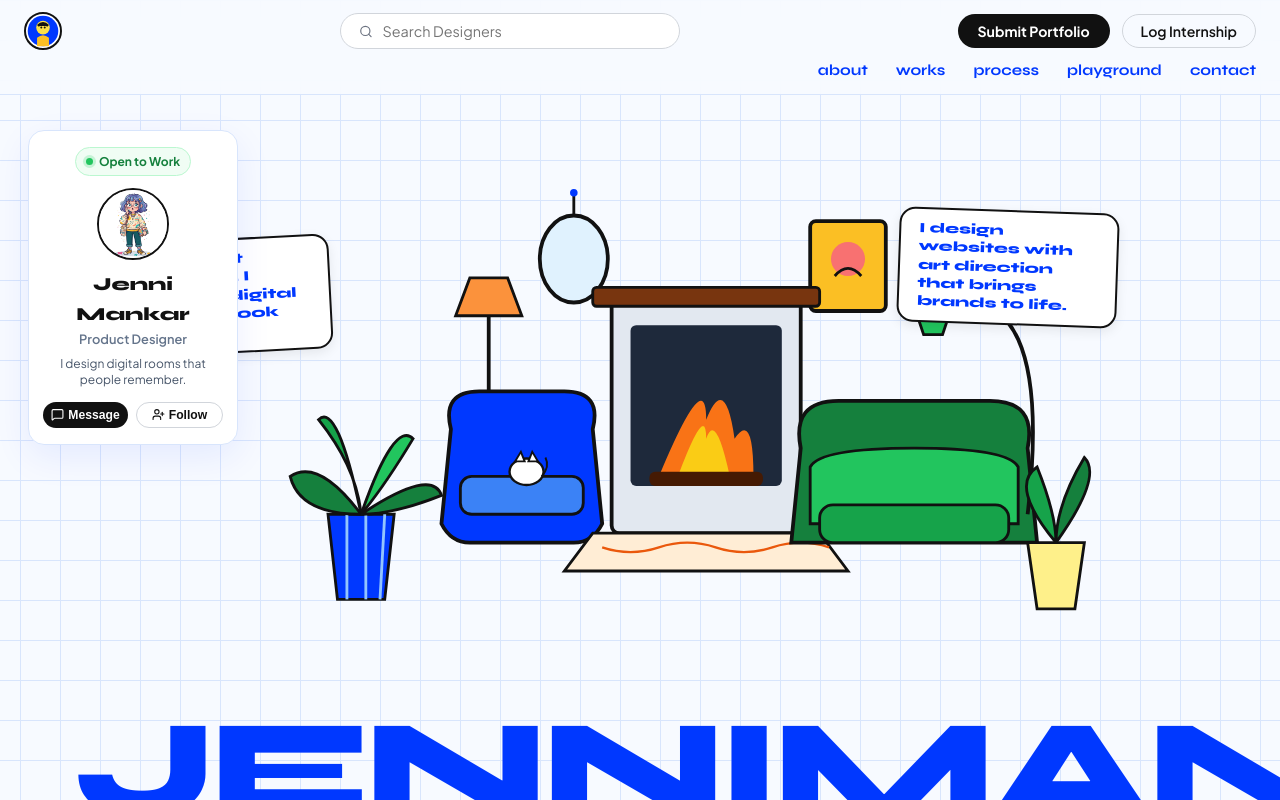
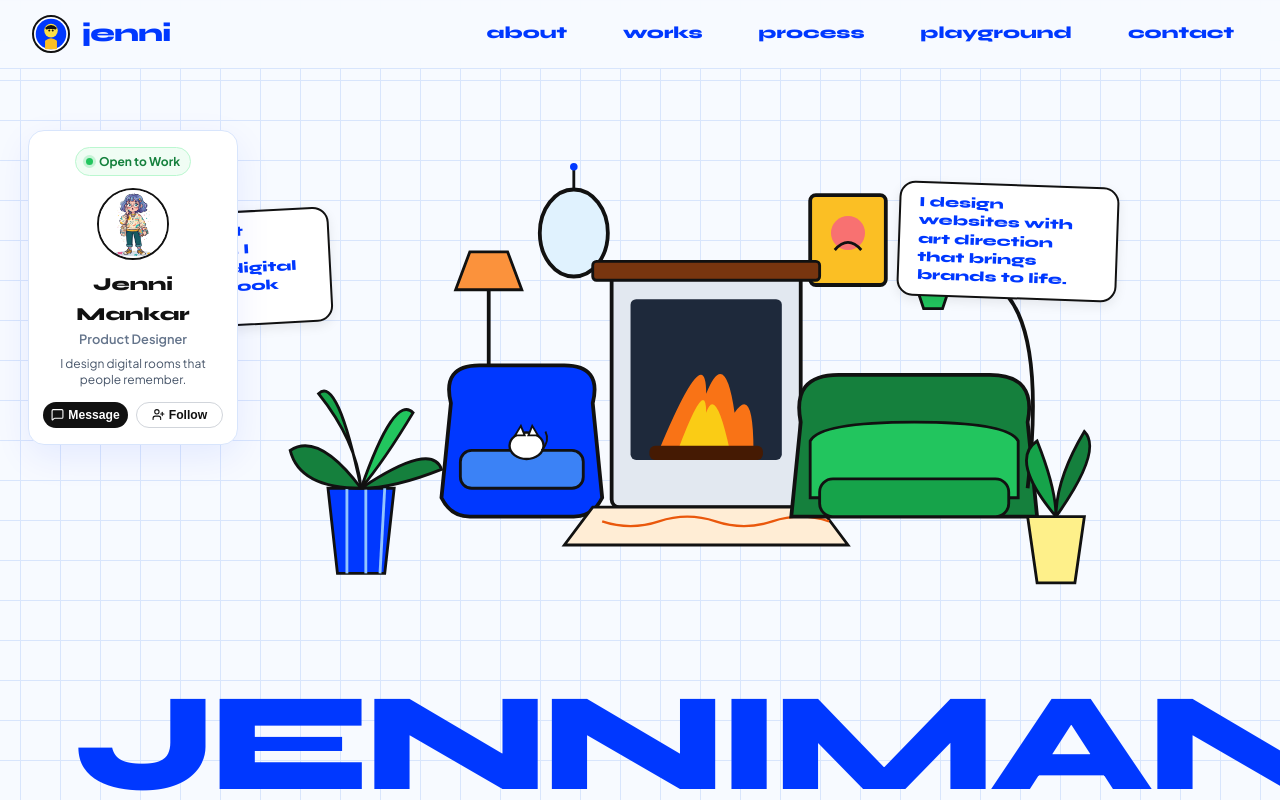
Before and after one commit to jmankar8168/Jennifer_Portfolio, a React (Vite) app: page / in a window 1280 px wide. Shown: the top 800 px of the page. Built offline with nearby package versions, Linux system fonts and the light colour scheme; a web font is replaced by a local one.

Commit message:
Remove search bar and submit/internship buttons from header for clean navigation

```diff
--- a/src/App.css
+++ b/src/App.css
@@ -112,10 +112,10 @@ body {
   position: sticky;
   top: 0;
   z-index: 1000;
-  background: rgba(247, 250, 255, 0.92);
-  backdrop-filter: blur(12px);
+  background: rgba(247, 250, 255, 0.94);
+  backdrop-filter: blur(14px);
   border-bottom: 1.5px solid var(--grid-line);
-  padding: 12px 24px;
+  padding: 14px 32px;
 }
 
 .header-inner {
@@ -124,12 +124,18 @@ body {
   display: flex;
   align-items: center;
   justify-content: space-between;
-  gap: 20px;
 }
 
 .header-left-col {
   display: flex;
   align-items: center;
+}
+
+.header-brand-link {
+  display: inline-flex;
+  align-items: center;
+  gap: 12px;
+  text-decoration: none;
 }
 
 .avatar-mark-circle {
@@ -144,102 +150,36 @@ body {
   background-color: var(--white);
   transition: transform 0.2s ease;
 }
-.avatar-mark-circle:hover {
-  transform: scale(1.1) rotate(5deg);
+.header-brand-link:hover .avatar-mark-circle {
+  transform: scale(1.1) rotate(6deg);
 }
 
-.header-center-col {
-  flex: 1;
-  max-width: 340px;
+.header-brand-name {
+  font-family: var(--font-display);
+  font-size: 1.55rem;
+  font-weight: 900;
+  color: var(--cobalt);
+  letter-spacing: -0.03em;
 }
 
-.search-pill-container {
+.header-nav-links {
   display: flex;
   align-items: center;
-  gap: 10px;
-  background-color: var(--white);
-  border: 1.5px solid #d1d5db;
-  border-radius: 9999px;
-  padding: 8px 18px;
-  transition: all 0.2s ease;
-}
-.search-pill-container:focus-within {
-  border-color: var(--cobalt);
-  box-shadow: 0 0 0 3px rgba(0, 56, 255, 0.15);
-}
-
-.search-icon {
-  color: #6b7280;
-}
-
-.search-pill-input {
-  border: none;
-  outline: none;
-  background: transparent;
-  font-family: var(--font-sans);
-  font-size: 0.9rem;
-  width: 100%;
-  color: var(--dark);
-}
-
-.header-right-col {
-  display: flex;
-  align-items: center;
-  gap: 12px;
-}
-
-.header-primary-pill {
-  background-color: var(--dark);
-  color: var(--white);
-  border: none;
-  padding: 8px 20px;
-  border-radius: 9999px;
-  font-family: var(--font-sans);
-  font-size: 0.88rem;
-  font-weight: 700;
-  cursor: pointer;
-  transition: all 0.2s ease;
-}
-.header-primary-pill:hover {
-  background-color: var(--cobalt);
-  transform: translateY(-1px);
-}
-
-.header-secondary-pill {
-  background-color: transparent;
-  color: var(--dark);
-  border: 1.5px solid #d1d5db;
-  padding: 7px 18px;
-  border-radius: 9999px;
-  font-family: var(--font-sans);
-  font-size: 0.88rem;
-  font-weight: 600;
-  cursor: pointer;
-  transition: all 0.2s ease;
-}
-.header-secondary-pill:hover {
-  border-color: var(--dark);
-  background-color: rgba(0, 0, 0, 0.04);
-}
-
-/* Subnav Links */
-.header-subnav {
-  max-width: 1280px;
-  margin: 8px auto 0;
-  display: flex;
-  justify-content: flex-end;
   gap: 28px;
 }
-.header-subnav a {
+.header-nav-links a {
   text-decoration: none;
   font-family: var(--font-display);
-  font-weight: 700;
-  font-size: 0.95rem;
+  font-weight: 800;
+  font-size: 1.05rem;
   color: var(--cobalt);
-  transition: opacity 0.2s ease;
+  transition: all 0.2s ease;
+  padding: 6px 14px;
+  border-radius: 9999px;
 }
-.header-subnav a:hover {
-  opacity: 0.7;
+.header-nav-links a:hover {
+  background-color: var(--cobalt-light);
+  transform: translateY(-1px);
 }
 
 /* ==========================================
--- a/src/components/Header.jsx
+++ b/src/components/Header.jsx
@@ -1,36 +1,26 @@
-import React, { useState, useEffect } from 'react';
-import { Search } from 'lucide-react';
+import React from 'react';
 
-export default function Header({ onOpenCV, onOpenContact }) {
-  const [placeholderIndex, setPlaceholderIndex] = useState(0);
-  const [searchValue, setSearchValue] = useState('');
-
-  const placeholders = [
-    'Search Companies',
-    'Search Roles',
-    'Search Designers',
-    'Search Projects',
-    'Search Skills'
-  ];
-
-  useEffect(() => {
-    const timer = setInterval(() => {
-      setPlaceholderIndex(prev => (prev + 1) % placeholders.length);
-    }, 2800);
-    return () => clearInterval(timer);
-  }, []);
-
+export default function Header() {
   const scrollTo = (id) => {
     const el = document.getElementById(id);
-    if (el) el.scrollIntoView({ behavior: 'smooth' });
+    if (el) {
+      el.scrollIntoView({ behavior: 'smooth' });
+    }
   };
 
   return (
     <header className="jenni-header">
       <div className="header-inner">
-        {/* Left: Avatar Mark */}
+        {/* Left: Avatar Mark & Brand Name */}
         <div className="header-left-col">
-          <a href="#hero" className="header-avatar-link" onClick={(e) => { e.preventDefault(); scrollTo('hero'); }}>
+          <a
+            href="#hero"
+            className="header-brand-link"
+            onClick={(e) => {
+              e.preventDefault();
+              scrollTo('hero');
+            }}
+          >
             <div className="avatar-mark-circle">
               <svg viewBox="0 0 40 40" width="34" height="34">
                 <circle cx="20" cy="20" r="18" fill="#0038ff" />
@@ -41,42 +31,19 @@ export default function Header({ onOpenCV, onOpenContact }) {
                 <path d="M13 28 Q20 22 27 28 L27 38 L13 38 Z" fill="#fbbf24" />
               </svg>
             </div>
+            <span className="header-brand-name">jenni</span>
           </a>
         </div>
 
-        {/* Center: Contextual Search Pill */}
-        <div className="header-center-col">
-          <div className="search-pill-container">
-            <Search size={15} className="search-icon" />
-            <input
-              type="text"
-              value={searchValue}
-              onChange={(e) => setSearchValue(e.target.value)}
-              placeholder={placeholders[placeholderIndex]}
-              className="search-pill-input"
-            />
-          </div>
-        </div>
-
-        {/* Right: CTA Pills */}
-        <div className="header-right-col">
-          <button onClick={onOpenContact} className="header-primary-pill">
-            Submit Portfolio
-          </button>
-          <button onClick={onOpenCV} className="header-secondary-pill">
-            Log Internship
-          </button>
-        </div>
+        {/* Right: Clean Navigation Links */}
+        <nav className="header-nav-links">
+          <a href="#about" onClick={(e) => { e.preventDefault(); scrollTo('about'); }}>about</a>
+          <a href="#works" onClick={(e) => { e.preventDefault(); scrollTo('works'); }}>works</a>
+          <a href="#process" onClick={(e) => { e.preventDefault(); scrollTo('process'); }}>process</a>
+          <a href="#playground" onClick={(e) => { e.preventDefault(); scrollTo('playground'); }}>playground</a>
+          <a href="#contact" onClick={(e) => { e.preventDefault(); scrollTo('contact'); }}>contact</a>
+        </nav>
       </div>
-
-      {/* Subnav links: about, works, process, playground, contact */}
-      <nav className="header-subnav">
-        <a href="#about" onClick={(e) => { e.preventDefault(); scrollTo('about'); }}>about</a>
-        <a href="#works" onClick={(e) => { e.preventDefault(); scrollTo('works'); }}>works</a>
-        <a href="#process" onClick={(e) => { e.preventDefault(); scrollTo('process'); }}>process</a>
-        <a href="#playground" onClick={(e) => { e.preventDefault(); scrollTo('playground'); }}>playground</a>
-        <a href="#contact" onClick={(e) => { e.preventDefault(); scrollTo('contact'); }}>contact</a>
-      </nav>
     </header>
   );
 }
```
